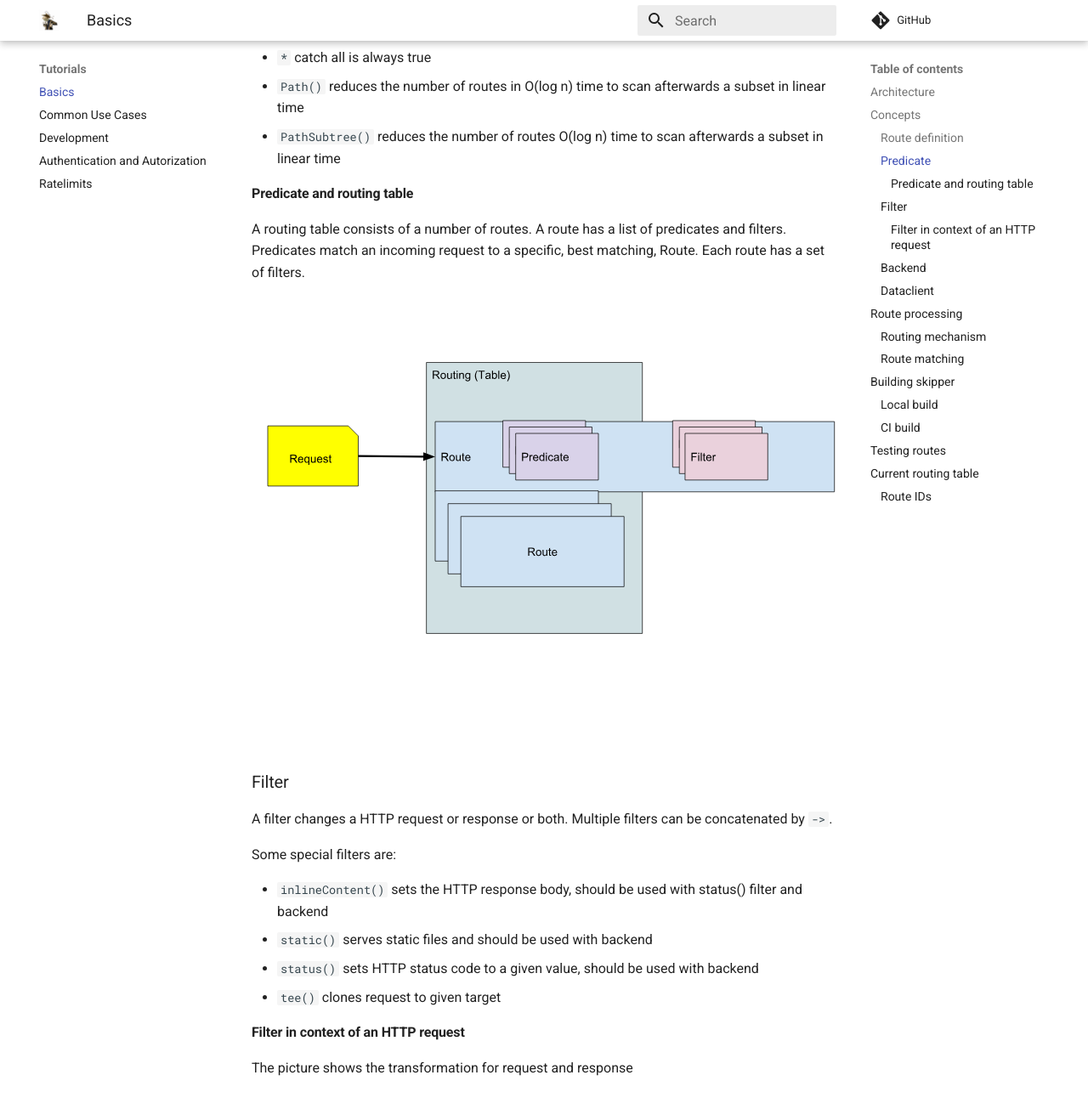
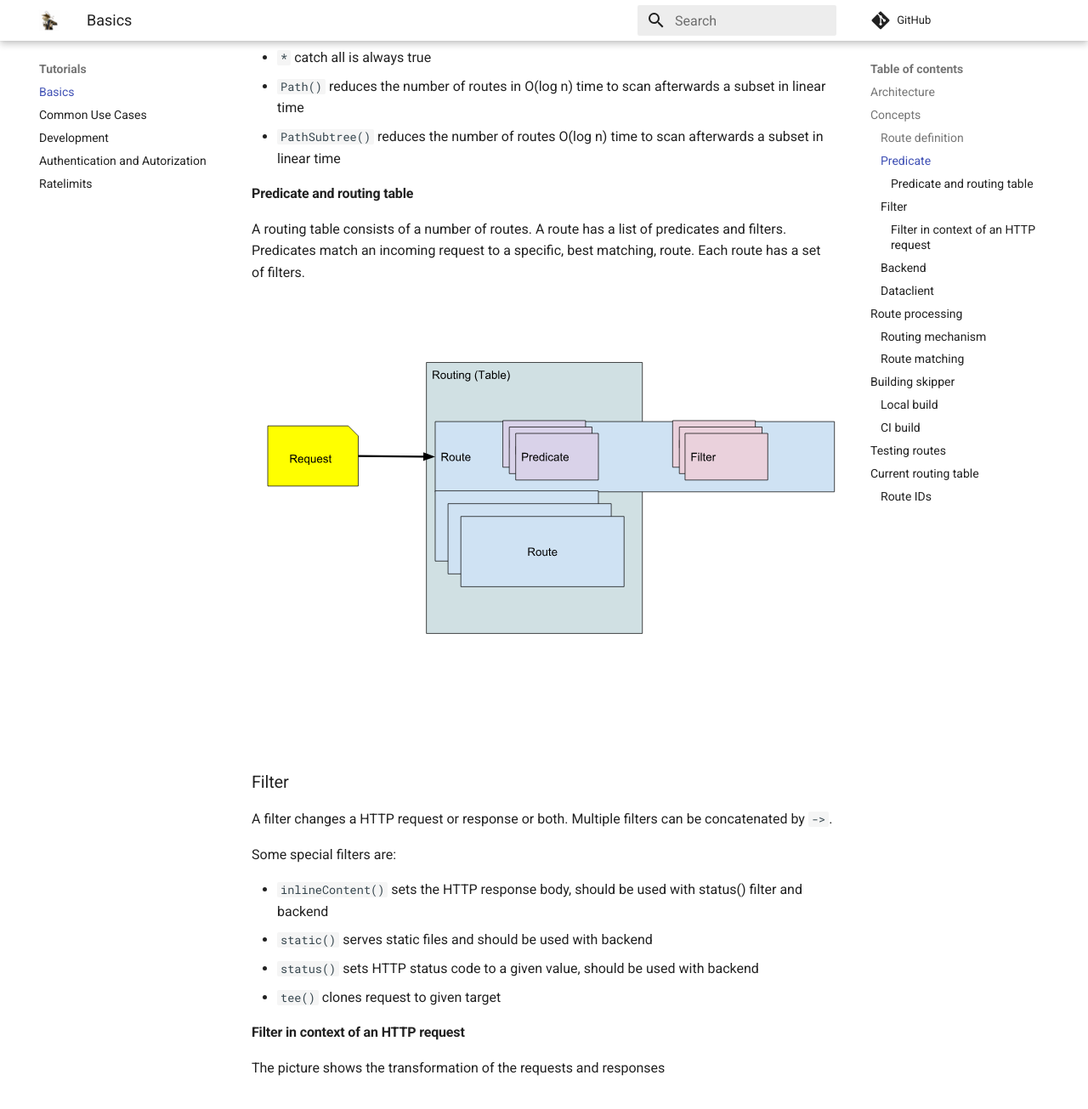
Before and after one commit to zalando/skipper, an MkDocs documentation site: the page built from docs/tutorials/basics.md, in a window 1280 px wide and 1400 px high, scrolled down 2393 px. Shown: the top 1305 px of the window at 85% size. Built offline with MkDocs 1.6.1 and Material for MkDocs 9.7.7, drawn with Linux system fonts in a browser that asks for light colours; comment, search, counter and statistics services are not loaded.

Commit message:
fix some comments in the docs
Signed-off-by: Sandor Szücs <sandor.szuecs@zalando.de>

```diff
--- a/docs/tutorials/basics.md
+++ b/docs/tutorials/basics.md
@@ -95,7 +95,7 @@ Special Predicates:
 
 A routing table consists of a number of routes.  A route has a list of
 predicates and filters.  Predicates match an incoming request to a
-specific, best matching, Route.  Each route has a set of filters.
+specific, best matching, route.  Each route has a set of filters.
 
 ![picture of a Predicate](../img/skipper-predicate.svg)
 
@@ -114,7 +114,7 @@ Some special filters are:
 
 #### Filter in context of an HTTP request
 
-The picture shows the transformation for request and response
+The picture shows the transformation of the requests and responses
 
 ![picture of a Filter](../img/skipper-filter.svg)
 
```
